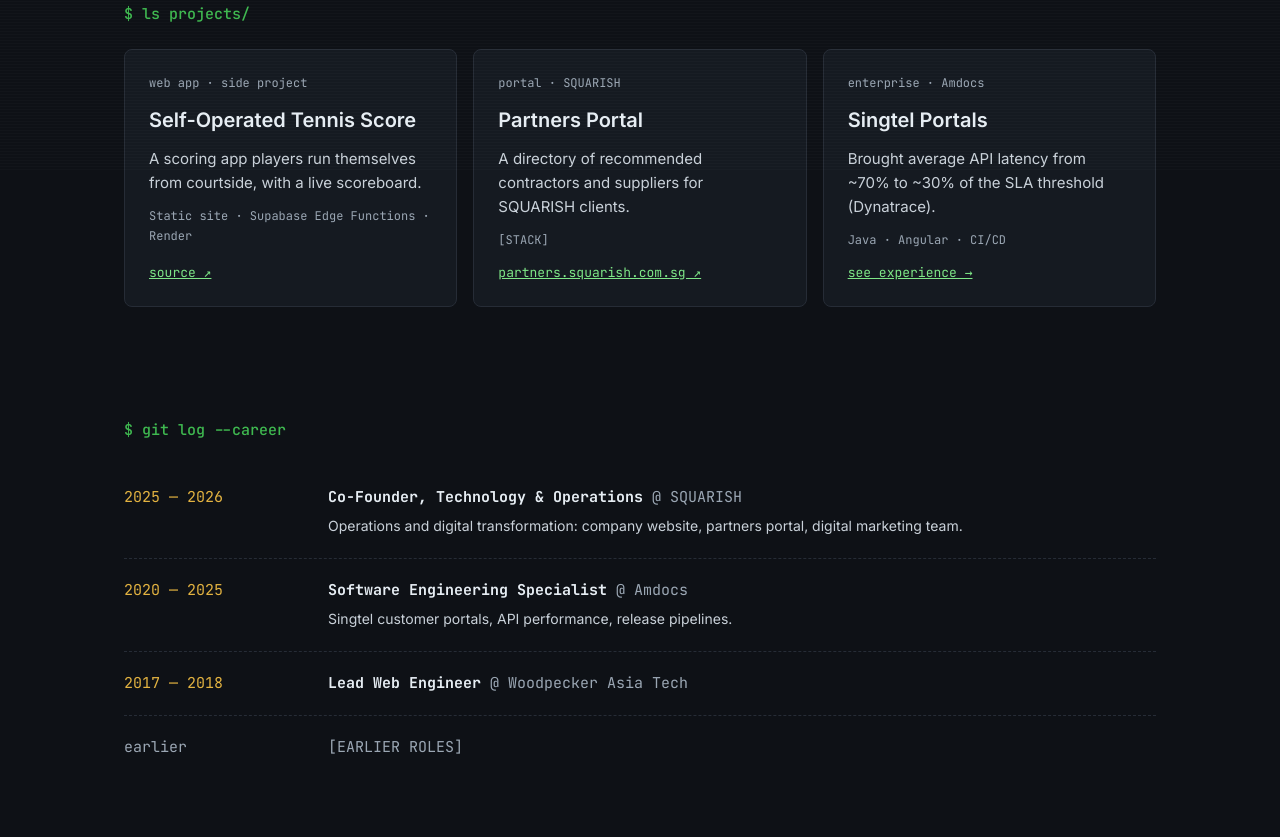
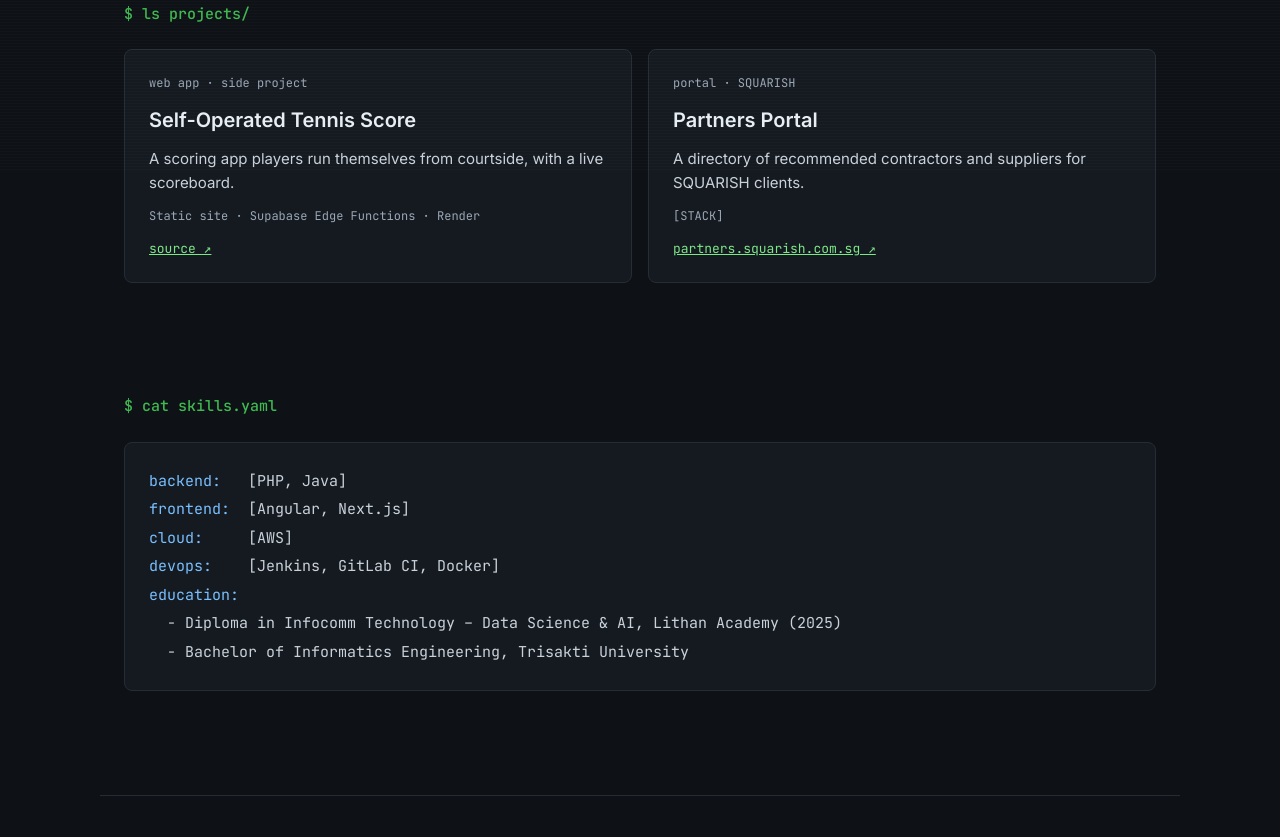
Before and after one commit to ardnet/ardnet.github.io, a plain HTML site: page index.html in a window 1280 px wide. Shown: the part 629-1466 px from the top of the page. Drawn offline with Linux system fonts and the light colour scheme.

Commit message:
Remove unrelevant section

```diff
--- a/index.html
+++ b/index.html
@@ -68,45 +68,8 @@
           <a class="mono link" href="https://partners.squarish.com.sg" target="_blank" rel="noopener">partners.squarish.com.sg ↗</a>
         </article>
 
-        <article class="card">
-          <p class="meta mono">enterprise · Amdocs</p>
-          <h3>Singtel Portals</h3>
-          <p>Brought average API latency from ~70% to ~30% of the SLA threshold (Dynatrace).</p>
-          <p class="meta mono">Java · Angular · CI/CD</p>
-          <a class="mono link" href="#experience">see experience →</a>
-        </article>
+
       </div>
-    </section>
-
-    <!-- EXPERIENCE -->
-    <section id="experience" class="section container">
-      <h2 class="section-title mono">$ git log --career</h2>
-      <ol class="log mono">
-        <li>
-          <span class="when">2025 — 2026</span>
-          <div class="what">
-            <strong>Co-Founder, Technology &amp; Operations</strong> <span class="at">@ SQUARISH</span>
-            <p>Operations and digital transformation: company website, partners portal, digital marketing team.</p>
-          </div>
-        </li>
-        <li>
-          <span class="when">2020 — 2025</span>
-          <div class="what">
-            <strong>Software Engineering Specialist</strong> <span class="at">@ Amdocs</span>
-            <p>Singtel customer portals, API performance, release pipelines.</p>
-          </div>
-        </li>
-        <li>
-          <span class="when">2017 — 2018</span>
-          <div class="what">
-            <strong>Lead Web Engineer</strong> <span class="at">@ Woodpecker Asia Tech</span>
-          </div>
-        </li>
-        <li class="muted">
-          <span class="when">earlier</span>
-          <div class="what"><!-- TODO: earlier roles, one line -->[EARLIER ROLES]</div>
-        </li>
-      </ol>
     </section>
 
     <!-- SKILLS -->
```
